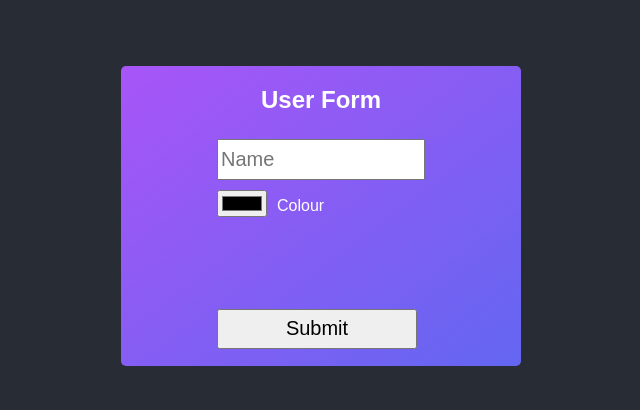
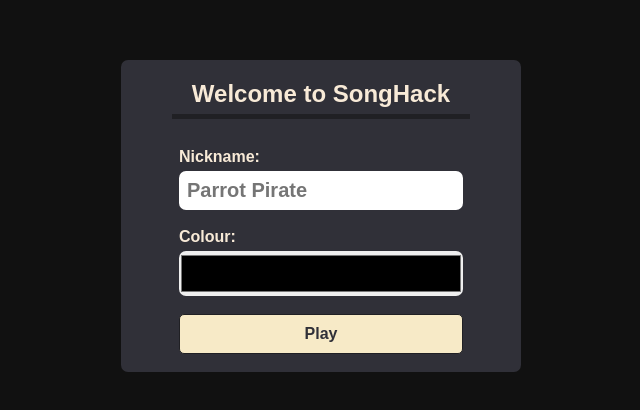
Before and after one commit to markios/js-hackday, a React (Create React App) app: page /game/4accb4a4-3052-4eba-9e25-3a04d202cc3c/user in a window 1280 px wide. Shown: the part 184-594 px from the top of the page, without its empty margins (319-959 px from the left). Built offline with nearby package versions, Linux system fonts and the light colour scheme; no server answers.

Commit message:
Change userform & app styles

```diff
--- a/src/client/App.css
+++ b/src/client/App.css
@@ -1,6 +1,6 @@
 .App {
   min-height: 100vh;
-  background-color: #282c34;
+  background-color: #111;
   color: white;
   display: flex;
   justify-content: center;
--- a/src/client/components/userForm/userForm.css
+++ b/src/client/components/userForm/userForm.css
@@ -1,44 +1,61 @@
 .user-form {
   width: 400px;
-  min-height: 300px;
-  background-color: white;
-  border-radius: 5px;
+  color:#F8EaD7;
+  border-radius: 7px;
   display: flex;
   align-items: center;
   flex-direction: column;
+  font-weight:bold;
 }
 
 .user-form__header {
   text-align: center;
+  position: relative;
 }
 
-.user-form__wrapper {
-  height: 170px;
+.user-form__header::after {
+  position: absolute;
+  content:" ";
+  background:#202024;
+  bottom:-11px;
+  left:-20px;
+  right:-20px;
+  height:5px;
 }
 
 .purple-background {
-  background-image: linear-gradient(to bottom right,#a855f7, #6366f1);
+  background:#303038;
 }
 
 input {
-  margin: 5px 0;
   flex-grow: 0;
-  display: inline-block;
-}
-
-input[type="color"] {
-  margin-right: 10px;
+  border-radius:7px;
+  border:0;
+  padding:8px;
+  margin-top:5px;
+  font-size:1em;
+  font-weight:bold;
 }
 
 input[type="text"] {
-  width: 200px;
-  height: 35px;
   font-size: 20px;
   display: block;
 }
 
-button {
-  width: 200px;
-  height: 40px;
-  font-size: 20px;
+input[type="color"] {
+  width:100%;
+  height:45px;
+  border:0;
+  padding:0;
+  border-radius:7px !important;
+  overflow:hidden;
+  -webkit-appearance: none;
 }
+
+::-moz-color-swatch {
+  border: none;
+}
+
+.user-form .space {
+  height:20px;
+}
--- a/src/client/components/userForm/userForm.js
+++ b/src/client/components/userForm/userForm.js
@@ -1,6 +1,10 @@
 import {
   useState
 } from 'react';
+
+import Button from "../Button";
+import Panel from "../Panel";
+
 import './userForm.css';
 
 const onChangeWrapper = (setter) => (e) => setter(e.currentTarget.value);
@@ -16,15 +20,18 @@ const UserForm = ({ onSubmit }) => {
 
   return (
     <div className="user-form purple-background">
-      <h2 className="user-form__header">User Form</h2>
-      <form onSubmit={onSubmitHandler}>
-        <div className="user-form__wrapper">
-          <input required type="text" value={name} onChange={onChangeWrapper(setName)} name="name" placeholder="Name" />
-          <input required type="color" value={avatar} onChange={onChangeWrapper(setAvatar)} name="avatar" />
-          <label htmlFor="avatar">Colour</label>
-        </div>
-        <button>Submit</button>
-      </form>
+      <h2 className="user-form__header">Welcome to SongHack</h2>
+      <div className="space"></div>
+      <div className="user-form__wrapper">
+        <label htmlFor="name">Nickname:</label>
+        <input required type="text" value={name} onChange={onChangeWrapper(setName)} name="name" placeholder="Parrot Pirate" />
+        <br/>
+        <label htmlFor="avatar">Colour:</label><br/>
+        <input required type="color" value={avatar} onChange={onChangeWrapper(setAvatar)} name="avatar" />
+        <br/><br/>
+        <Button onClick={onSubmitHandler}>Play</Button>
+        <br/>
+      </div>
     </div>
   )
 }
```
